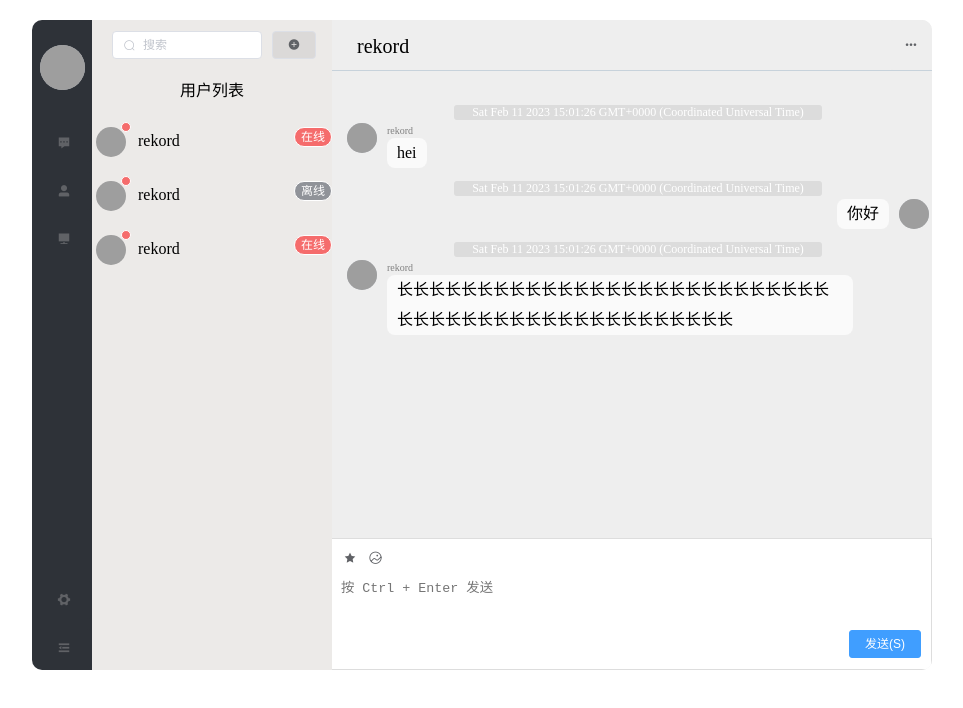
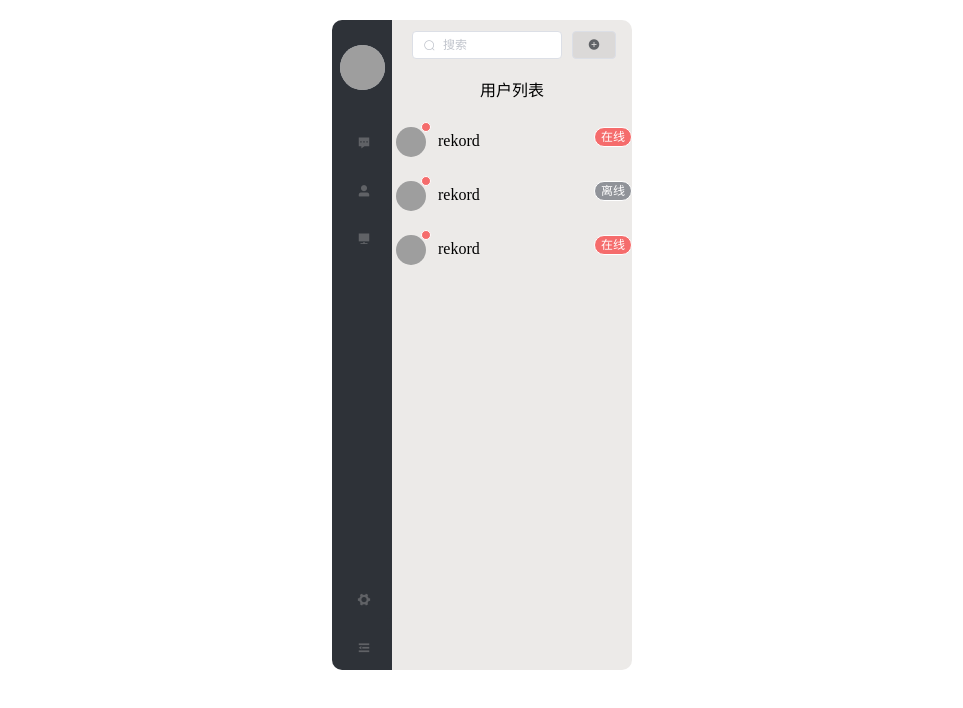
Before and after one commit to WebChatting/chatting-vue, a Vue app: page /#/chatting in a window 1280 px wide. Shown: the top 708 px of the page, without its empty margins (158-1121 px from the left). Built offline with nearby package versions, Linux system fonts and the light colour scheme; grey boxes are pictures that could not be loaded.

Commit message:
feat: implement main panel fold function

```diff
--- a/src/components/List.vue
+++ b/src/components/List.vue
@@ -3,7 +3,7 @@
         <p class="title" style="">用户列表</p>
         <div class="infinite-list-wrapper user-list" style="overflow: auto">
             <ul>
-                <li v-for="item in users" :key="item.id">
+                <li v-for="item in users" :key="item.id" @dblclick="openChatPanel">
                     <div style="display: flex; justify-content: space-between">
                         <div>
                             <el-badge :is-dot="true">
@@ -65,6 +65,11 @@
                 ],
             };
         },
+        methods: {
+            openChatPanel() {
+                this.$bus.$emit("openChatPanel")
+            }
+        }
     };
 </script>
 
--- a/src/pages/Chatting.vue
+++ b/src/pages/Chatting.vue
@@ -1,5 +1,5 @@
 <template>
-  <div id="app">
+  <div id="app" ref="app">
     <div class="toolbar">
       <Toolbar/>
     </div>
@@ -32,7 +32,19 @@
       Title,
       Display,
       TextInput,
-    }
+    },
+    methods: {
+      openChatPanel() {
+        this.$refs.app.style.width = 900 + 'px'
+      }
+    },
+    mounted() {
+      this.$bus.$on('openChatPanel', this.openChatPanel)
+    },
+    beforeDestroy() {
+      // 解绑自定义事件
+      this.$bus.$off('openChatPanel')
+    },
   }
 </script>
 
@@ -40,7 +52,7 @@
 <style lang="scss" scoped>
   #app {
     margin: 20px auto;
-    width: 900px;
+    width: 300px;
     height: 650px;
     overflow: hidden;
     border-radius: 10px;
```
